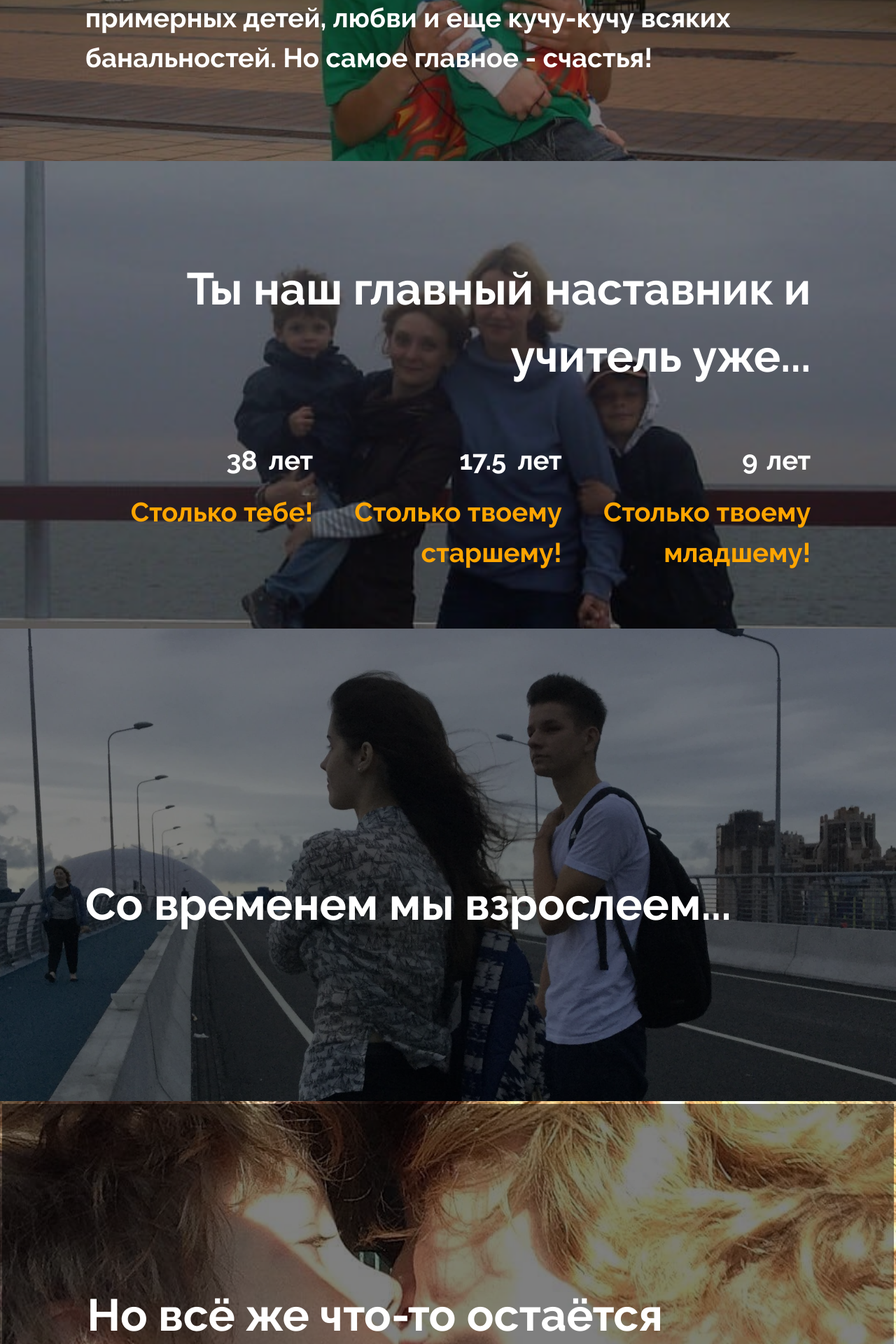
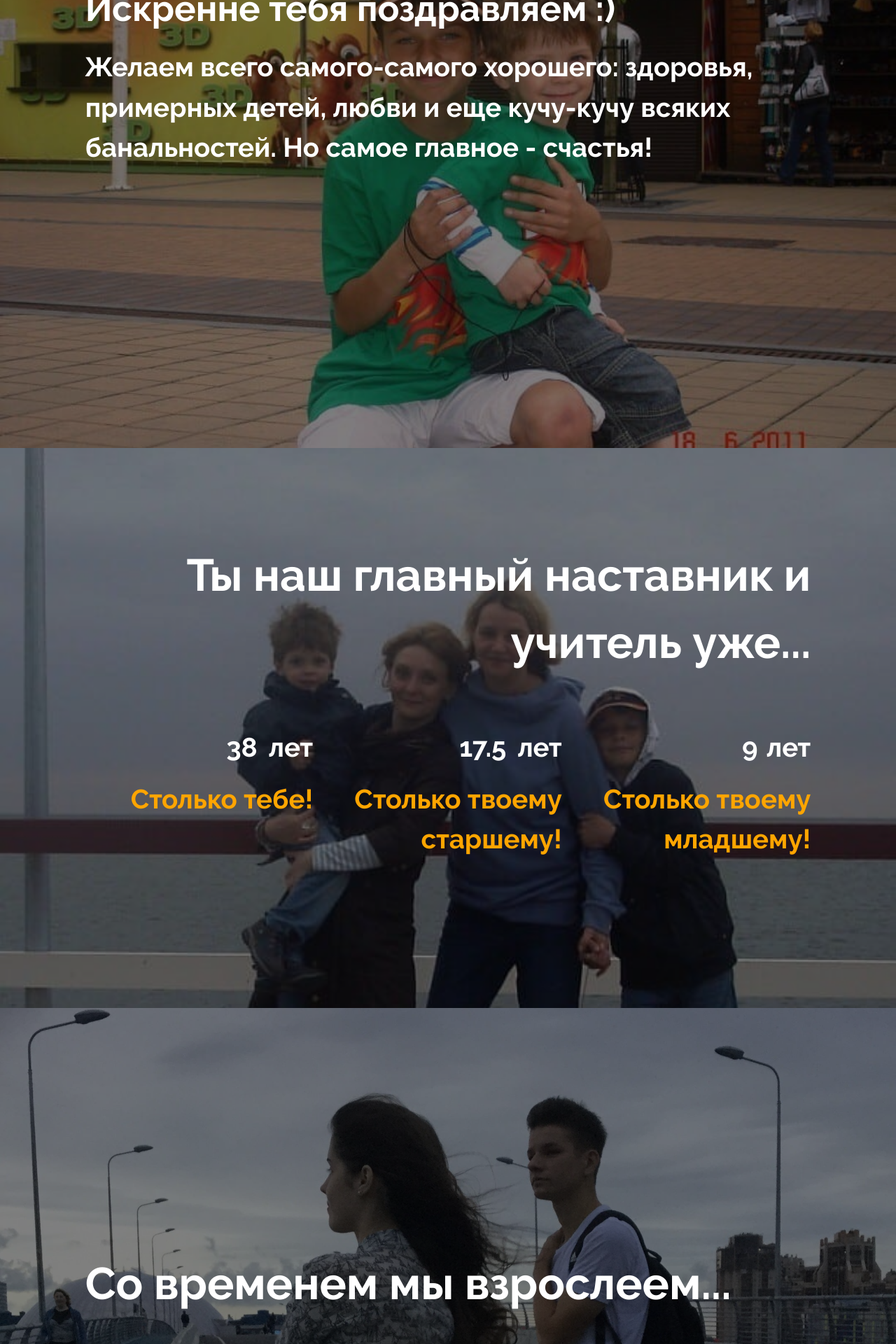
Before and after one commit to TheCMEX/birthdayMom, a Django app: page / in a window 1280 px wide. Shown: the part 960-2880 px from the top of the page at 70% size. Run offline with Django 3.2, Linux system fonts and the light colour scheme; some libraries are stand-ins or nearby versions.

Commit message:
For Sanya

```diff
--- a/static/css/stylesheet.css
+++ b/static/css/stylesheet.css
@@ -6,26 +6,38 @@
     background-size: cover;
     padding-top: 15%;
     padding-bottom: 14%;
+  width: 100vw;
+  height: 100vh;
 }
 .brothers{
     background: url("/static/img/brothers.jpg") no-repeat center;
     background-size: cover;
+      width: 100vw;
+  height: 100vh;
 }
 .family{
     background: url("/static/img/family.jpg") no-repeat center;
     background-size: cover;
+      width: 100vw;
+  height: 100vh;
 }
 .yura{
     background: url("/static/img/hAnuw_croper_ru.jpeg") no-repeat center;
     background-size: cover;
+      width: 100vw;
+  height: 100vh;
 }
 .mark{
     background: url("/static/img/mark.jpg") no-repeat center;
     background-size: cover;
+      width: 100vw;
+  height: 100vh;
 }
 .love{
     background: url("/static/img/love.jpg") no-repeat center;
     background-size: cover;
+      width: 100vw;
+  height: 100vh;
 }
 .headerTitle{
     font-size: 5vw;
@@ -34,6 +46,8 @@
 .latest{
     background: url("/static/img/latest.jpg") no-repeat center;
     background-size: cover;
+      width: 100vw;
+  height: 100vh;
 }
 @font-face {
     font-family: RalewayBold; /* Гарнитура шрифта */
--- a/templates/homepage.html
+++ b/templates/homepage.html
@@ -24,7 +24,7 @@
 </div>
 <div class="brothers">
     <div class="container-fluid"
-         style="background-color: rgba(0, 0, 0, .5); text-align: left; padding-top: 10.5%; padding-bottom: 8%">
+         style="background-color: rgba(0, 0, 0, .5); text-align: left; padding-top: 10.5%; padding-bottom: 200%">
         <div class="row">
             <div class="col-xl-1"></div>
             <div class="col-xl-10 col-lg-12 wow fadeInRight">
@@ -38,7 +38,7 @@
 </div>
 <div class="family headerTitle">
     <div class="container-fluid"
-         style="background-color: rgba(0, 0, 0, .5); text-align: right; padding-top: 10.5%; padding-bottom: 5%; font-size: 3vw">
+         style="background-color: rgba(0, 0, 0, .5); text-align: right; padding-top: 10.5%; padding-bottom: 200%; font-size: 3vw">
         <div class="row">
             <div class="col-xl-1"></div>
             <div class="col-xl-10 col-lg-12 wow fadeInLeft">
@@ -68,7 +68,7 @@
 </div>
 <div class="yura">
     <div class="container-fluid"
-         style="background-color: rgba(0, 0, 0, .5); text-align: left; padding-top: 27%; padding-bottom: 17%">
+         style="background-color: rgba(0, 0, 0, .5); text-align: left; padding-top: 27%; padding-bottom: 200%">
         <div class="row">
             <div class="col-xl-1"></div>
             <div class="col-xl-10 col-lg-12 wow fadeInRight">
@@ -81,7 +81,7 @@
 </div>
 <div class="mark">
     <div class="container-fluid"
-         style="background-color: rgba(0, 0, 0, .5); text-align: left; padding-top: 20%; padding-bottom: 16%">
+         style="background-color: rgba(0, 0, 0, .5); text-align: left; padding-top: 20%; padding-bottom: 200%">
         <div class="row">
             <div class="col-xl-1"></div>
             <div class="col-xl-10 col-lg-12 wow fadeInLeft">
@@ -93,7 +93,7 @@
 </div>
 <div class="love">
     <div class="container-fluid"
-         style="background-color: rgba(0, 0, 0, .5); text-align: left; padding-top: 30%; padding-bottom: 40%">
+         style="background-color: rgba(0, 0, 0, .5); text-align: left; padding-top: 30%; padding-bottom: 200%">
         <div class="row">
             <div class="col-xl-1"></div>
             <div class="col-xl-10 col-lg-12 wow rubberBand">
@@ -108,7 +108,7 @@
          style="background-color: rgba(0, 0, 0, .5); text-align: left;">
         <div class="row">
             <div class="col-xl-1"></div>
-            <div class="col-xl-10 col-lg-12 wow pulse" style=" padding-top: 10%; padding-bottom: 50%">
+            <div class="col-xl-10 col-lg-12 wow pulse" style=" padding-top: 10%; padding-bottom: 185%">
                 <p class="headerTitle">Просто спасибо тебе за то, что ты у нас есть.</p>
                 <p class="headerTitle">С праздником!</p>
             </div>
```
